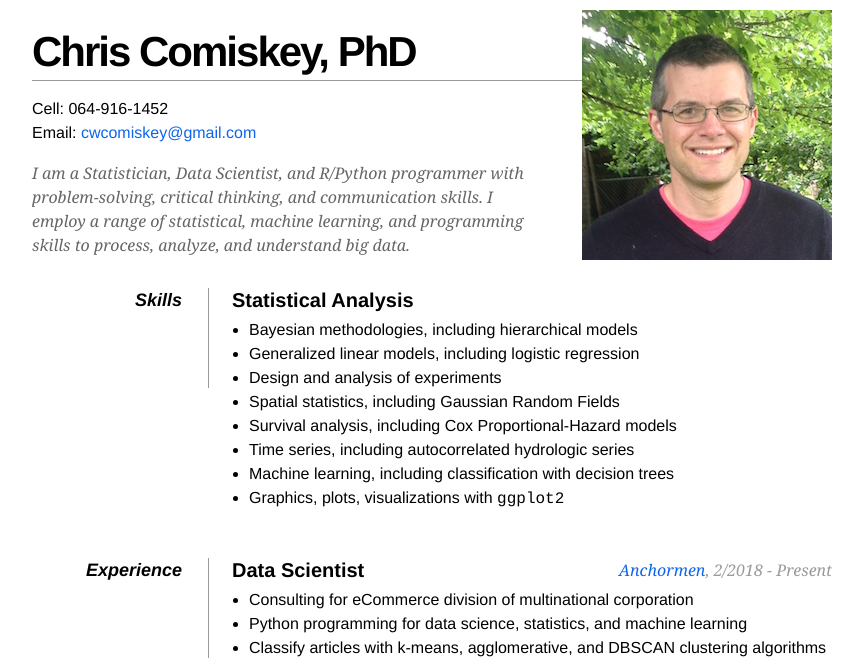
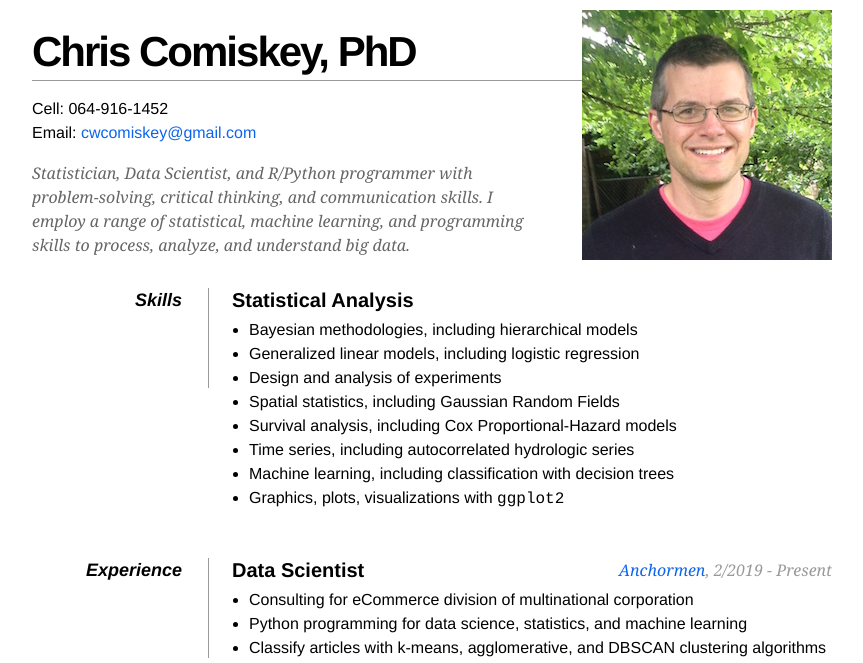
Before and after one commit to cwcomiskey/cwcomiskey.github.io, a Jekyll site: the page index.html, which Jekyll copies as it is, in a window 1280 px wide and 900 px high. Shown: the top 663 px of the window, without its empty margins (208-1071 px from the left). Built offline with Jekyll 4.4.1, drawn with Linux system fonts in a browser that asks for light colours.

Commit message:
Correct date

```diff
--- a/index.html
+++ b/index.html
@@ -60,7 +60,7 @@
 
         <div id="objective">
             <p>
-		    I am a Statistician, Data Scientist, and R/Python programmer with problem-solving,
+		    Statistician, Data Scientist, and R/Python programmer with problem-solving,
 		    critical thinking, and communication skills. I employ a range of statistical,
 		    machine learning, and programming skills to process, analyze, and understand big data.
             </p>
@@ -94,7 +94,7 @@
             <dd>
 
 		<h2> Data Scientist <span> <a href="https://anchormen.nl/">Anchormen</a>,
-			2/2018 - Present </span></h2>
+			2/2019 - Present </span></h2>
                 <ul>
 			<li> Consulting for eCommerce division of multinational corporation </li>
 			<li> Python programming for data science, statistics, and machine learning </li>
```
